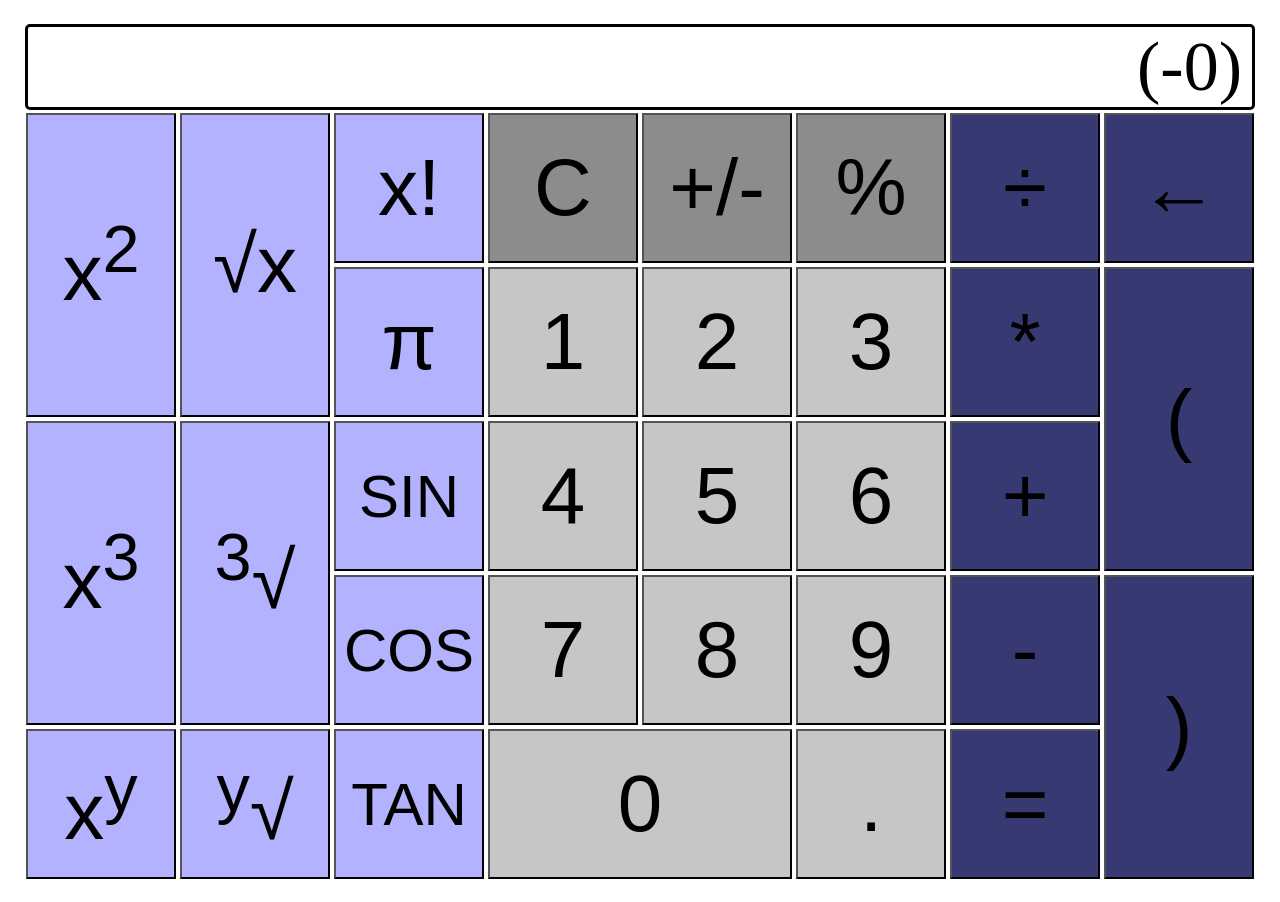
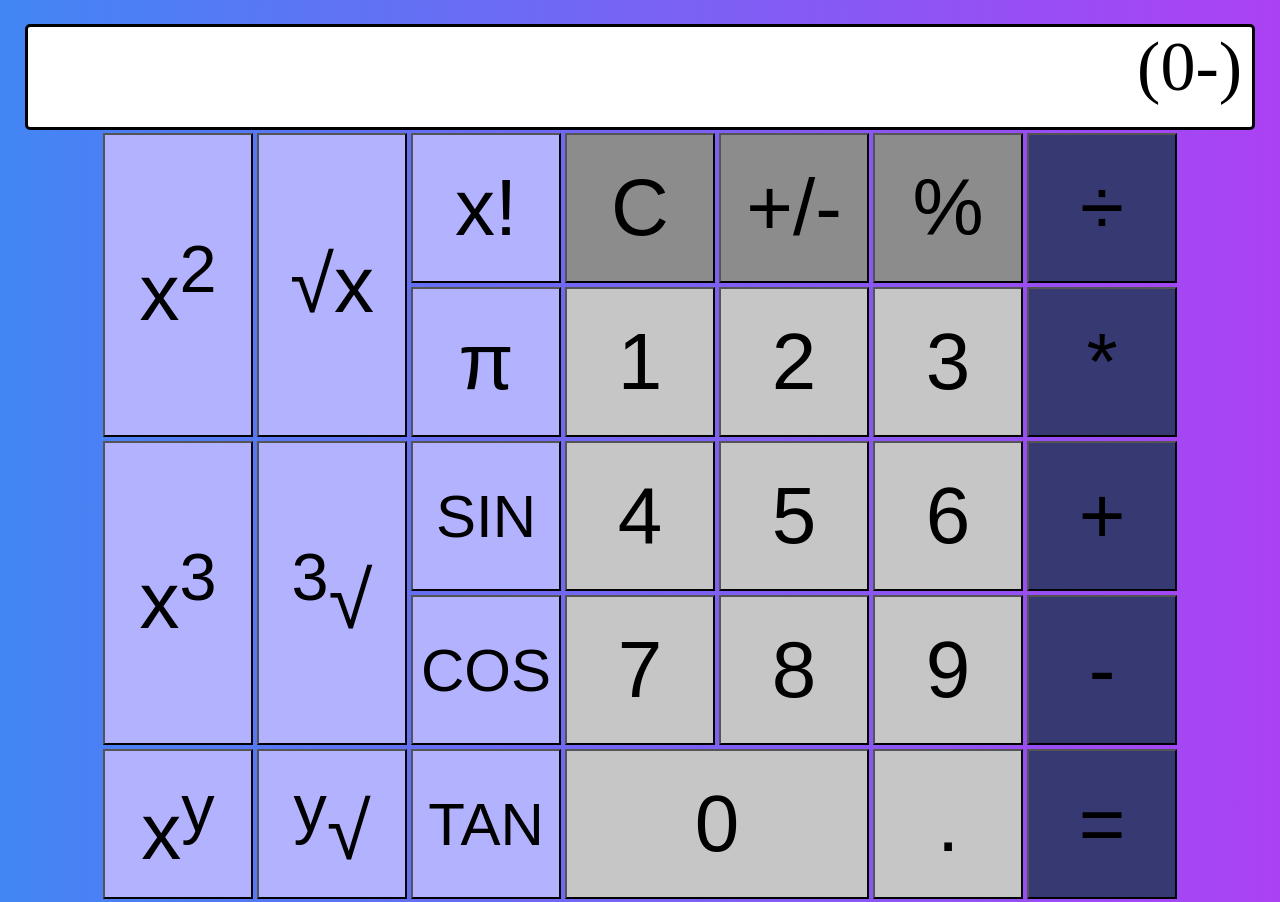
Before and after one commit to urticatecoder/pocket-calculator-2, a plain HTML site: page index.html in a window 1280 px wide. Both pictures are taken after a click on the button "+/-". Drawn offline with Linux system fonts and the light colour scheme.

```diff
--- a/index.html
+++ b/index.html
@@ -18,7 +18,7 @@
             <td><button class="button" style="background-color: #8c8c8c" onclick="posneg()">+/-</button></td>
             <td><button class="button" style="background-color: #8c8c8c">%</button></td>
             <td><button class="button" style="background-color: #373972" onclick="insert('/')">÷</button></td>
-            <td><button class="button" style="background-color: #373972">←</button></td>
+            <!--<td><button class="button" style="background-color: #373972">←</button></td>-->
           </tr>
           <tr>
             <td><button class="button" style="background-color: #b3b2ff">π</button></td>
@@ -26,7 +26,7 @@
             <td><button class="button" style="background-color: #c6c6c6" onclick="insert(2)">2</button></td>
             <td><button class="button" style="background-color: #c6c6c6" onclick="insert(3)">3</button></td>
             <td><button class="button" style="background-color: #373972" onclick="insert('*')">*</button></td>
-            <td rowspan="2"><button class="rowspanbutton" style="background-color: #373972" onclick="insert('(')">(</button></td>
+            <!--<td rowspan="2"><button class="rowspanbutton" style="background-color: #373972" onclick="insert('(')">(</button></td>-->
           </tr>
           <tr>
             <td rowspan="2"><button class="rowspanbutton" style="background-color: #b3b2ff;">x<sup>3</sup></button></td>
@@ -43,7 +43,7 @@
             <td><button class="button" style="background-color: #c6c6c6" onclick="insert(8)">8</button></td>
             <td><button class="button" style="background-color: #c6c6c6" onclick="insert(9)">9</button></td>
             <td><button class="button" style="background-color: #373972" onclick="insert('-')">-</button></td>
-            <td rowspan="2"><button class="rowspanbutton" style="background-color: #373972" onclick="insert(')')">)</button></td>
+            <!--<td rowspan="2"><button class="rowspanbutton" style="background-color: #373972" onclick="insert(')')">)</button></td>-->
           </tr>
           <tr>
             <td><button class="button" style="background-color: #b3b2ff;">x<sup>y</sup></button></td>
--- a/script.js
+++ b/script.js
@@ -1,7 +1,9 @@
 let x=0;
+//figure out how to fix adding operations after equals.
 function insert(char){
   let p = document.getElementById("textview");
   let q = document.getElementById("storeddisplay");
+
   if(p.innerHTML=="0"){
     if(isNaN(char)==false){
       p.innerHTML = char;
@@ -12,7 +14,7 @@ function insert(char){
     }
   }else if(p.innerHTML!="0"){
     if(char=="+" && x==0 || char=="-" && x==0 || char=="*" && x==0 || char=="/" && x==0){
-      q.innerHTML+=p.innerHTML + char;
+      q.innerHTML+=p.innerHTML.replace(",", "") + char;
       x=1;
     }else if(isNaN(char)==false && x==0){
       p.innerHTML+=char;
@@ -37,10 +39,10 @@ function equals(){
   q.innerHTML += p.innerHTML;
   let answer = eval(q.innerHTML);
   q.innerHTML += "=";
-  p.innerHTML = answer;
+  p.innerHTML = answer.toLocaleString("en");
 }
 function posneg(){
-  let parentheses=[]
+  /*let parentheses=[]
   let p = document.getElementById("textview");
   let contents = p.innerHTML;
   if(contents.includes("-")){
@@ -69,5 +71,15 @@ function posneg(){
     p.innerHTML+=substring;
   }else if(contents.includes("-")==false && contents.includes("(")==false || contents.includes("-")==false && contents.includes(")")==false){
     p.innerHTML = "(-" + contents + ")";
+  }*/
+  let p = document.getElementById("textview")
+  let contents=p.innerHTML;
+  if(contents.includes("-")){
+    p.innerHTML=p.innerHTML.replace("(", "");
+    p.innerHTML=p.innerHTML.replace(")", "");
+    p.innerHTML=p.innerHTML.replace("-", "");
+  }else if(contents.includes("-")==false){
+    contents="(-" + contents + ")";
+    p.innerHTML=contents;
   }
 }
--- a/style.css
+++ b/style.css
@@ -1,8 +1,12 @@
+*{
+  font-family:
+}
 html,body{
   height: 100%;
   width: 100%;
   margin: 0;
   padding: 0;
+  background: linear-gradient(to right, #4286f4, #ac41f4);
 }
 #keyboard{
   margin: 0 auto;
@@ -12,14 +16,14 @@ html,body{
   width:95%;
   height:2%;
   margin: 4px auto 0 auto;
-  background-color: white;
+  background-color: inherit;
   width: 1218px;
   text-align: right;
   padding-right: 10px;
 }
 #textview{
   width: 1214px;
-  height:10%;
+  height:100px;
   margin: 4px auto 0 auto;
   background-color: white;
   border-radius: 5px;
@@ -27,6 +31,7 @@ html,body{
   text-align: right;
   padding-right: 10px;
   font-size: 70px;
+  direction: rtl;
 }
 .button{
   width:150px;
```
